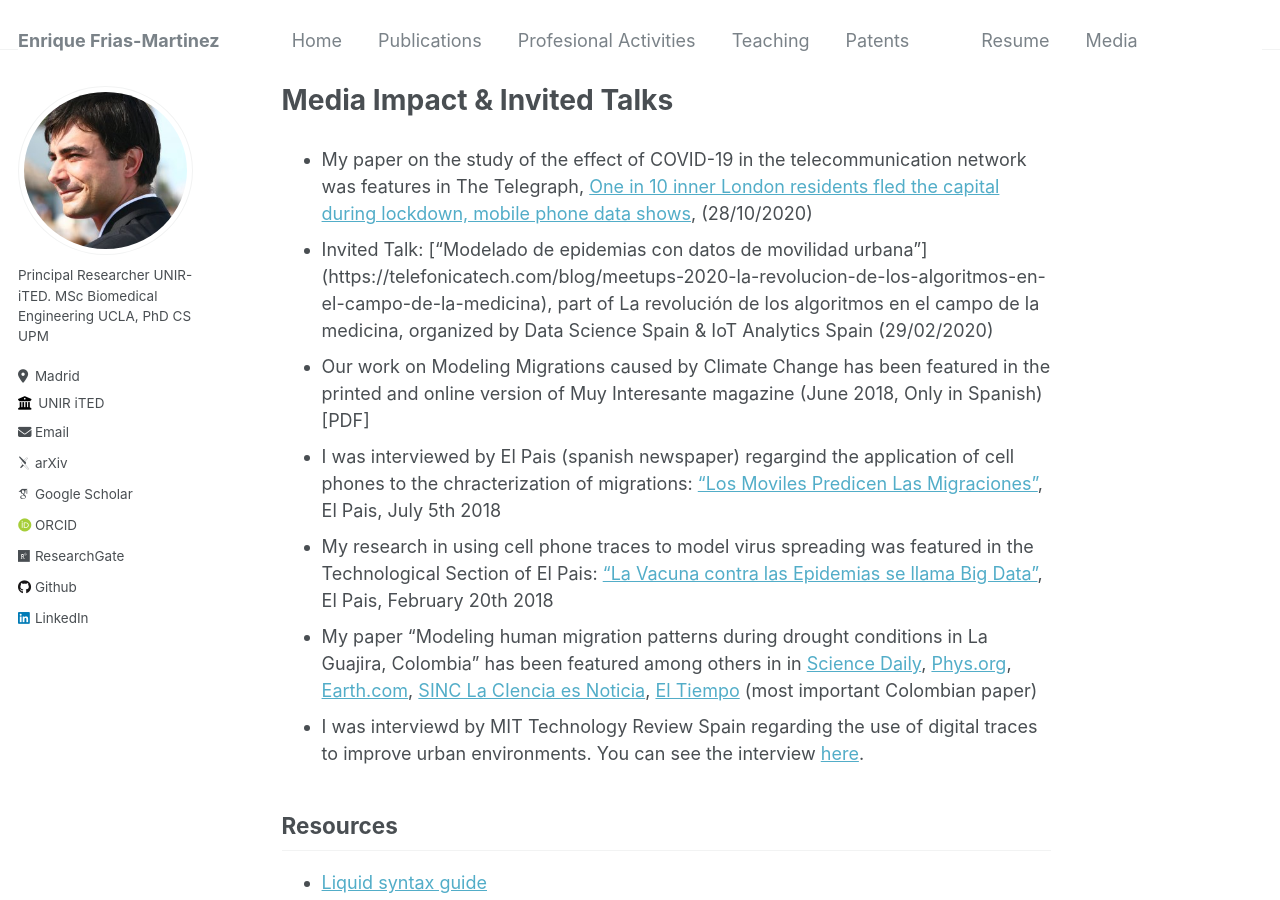
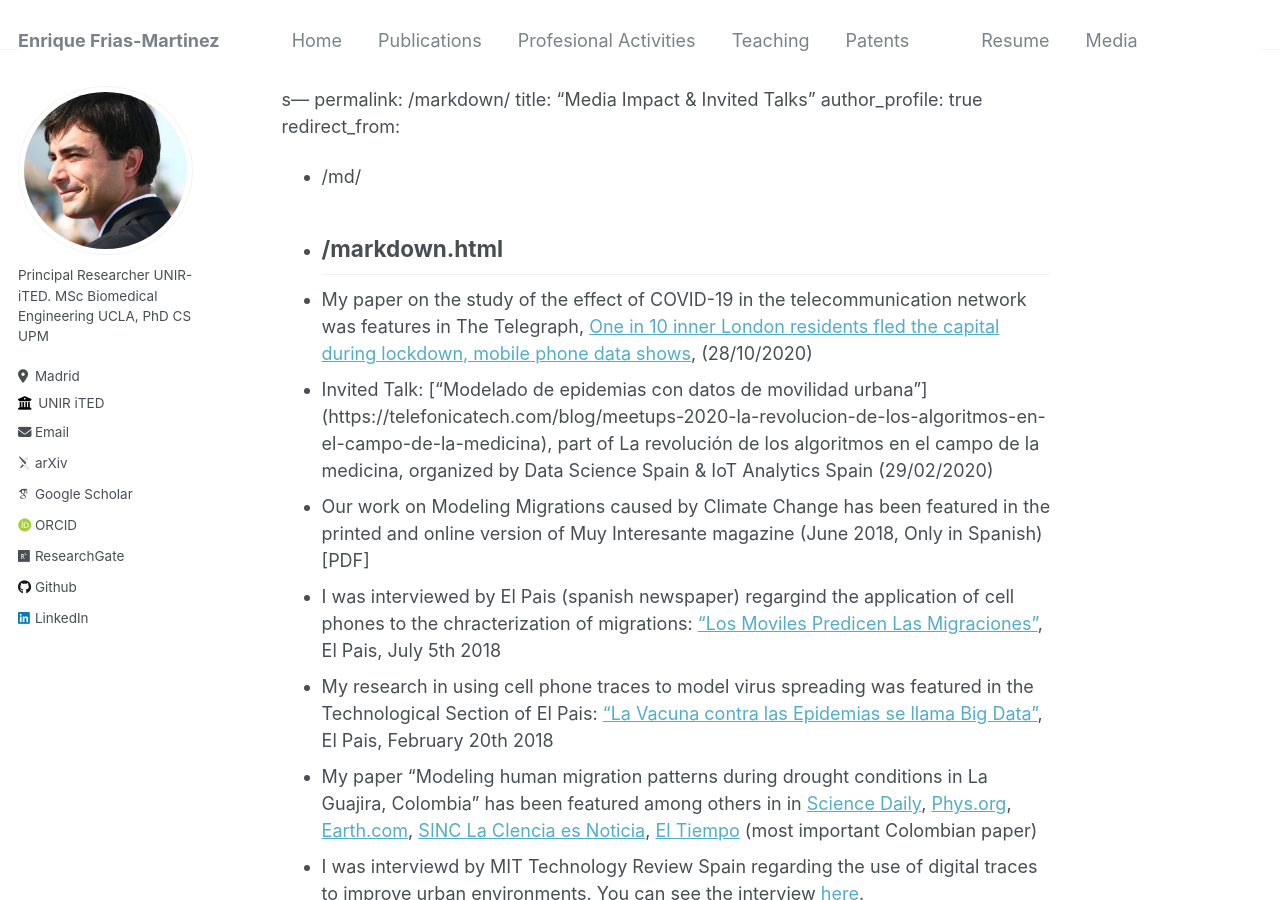
Before and after one commit to ENriqueFRiasM/TEST1, a Jekyll site: the page built from _pages/markdown.md, in a window 1280 px wide and 900 px high. Built offline with Jekyll 4.4.1, drawn with Linux system fonts in a browser that asks for light colours; some web fonts are replaced; our own code applies the rules of GitHub Pages for plain Markdown files.

Commit message:
Update markdown.md

```diff
--- a/_pages/markdown.md
+++ b/_pages/markdown.md
@@ -1,4 +1,4 @@
----
+s---
 permalink: /markdown/
 title: "Media Impact & Invited Talks"
 author_profile: true
```
